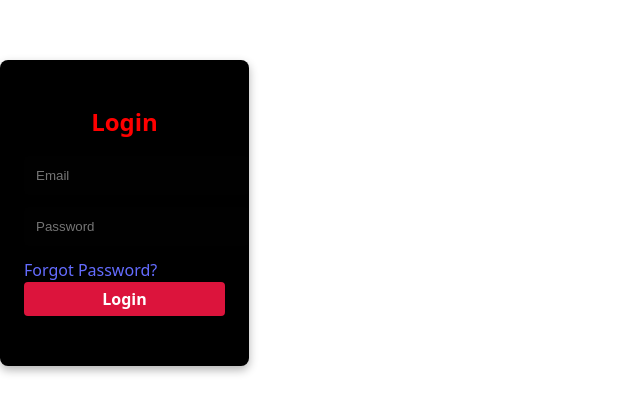
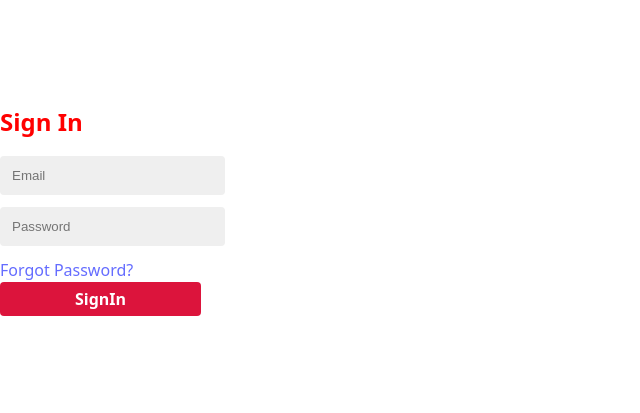
Before and after one commit to Gio-G17/vdj-fyp, a React (Vite) app in the folder frontend/: page /signin in a window 1280 px wide. Shown: the part 187-600 px from the top of the page, without its empty margins (0-640 px from the left). Built offline with nearby package versions, Linux system fonts and the light colour scheme; no server answers.

Commit message:
chnaged the word login to signin

```diff
--- a/frontend/src/pages/auth/ResetPasswordPage.jsx
+++ b/frontend/src/pages/auth/ResetPasswordPage.jsx
@@ -43,9 +43,8 @@ const ResetPasswordPage = () => {
 
       setMessage(response.data.message || "Password reset successful!");
 
-      // Redirect to login after success
       setTimeout(() => {
-        navigate("/login");
+        navigate("/signin");
       }, 2000);
     } catch (error) {
       setMessage(error.response?.data?.error || "An error occurred.");
--- a/frontend/src/pages/auth/SignInPage.jsx
+++ b/frontend/src/pages/auth/SignInPage.jsx
@@ -20,11 +20,11 @@ const SignInPage = () => {
     e.preventDefault();
 
     try {
-      const response = await axios.post("http://localhost:5001/api/auth/login", formData);
+      const response = await axios.post("http://localhost:5001/api/auth/signin", formData);
       const token = response.data.token;
 
       localStorage.setItem("token", token); // ✅ Save token
-      setMessage("Login successful!");
+      setMessage("SignIn successful!");
       navigate("/");
     } catch (error) {
       setMessage(error.response?.data?.message || "An error occurred");
@@ -32,8 +32,9 @@ const SignInPage = () => {
   };
 
   return (
-    <div className="login-container">
-      <h2>Login</h2>
+    <div className="signin
+    -container">
+      <h2>Sign In</h2>
       <form onSubmit={handleSubmit}>
         <input
           type="email"
@@ -56,7 +57,7 @@ const SignInPage = () => {
           Forgot Password?
         </Link>
 
-        <button type="submit">Login</button>
+        <button type="submit">SignIn</button>
         <p>{message}</p>
       </form>
     </div>
--- a/frontend/src/styles/signInPage.css
+++ b/frontend/src/styles/signInPage.css
@@ -1,5 +1,5 @@
 /* signInPage.css */
-.login-container {
+.signin-container {
     display: flex;
     flex-direction: column;
     align-items: center;
```
Also changed, not shown: 2 other files (tests, documents, lock files or other folders).
